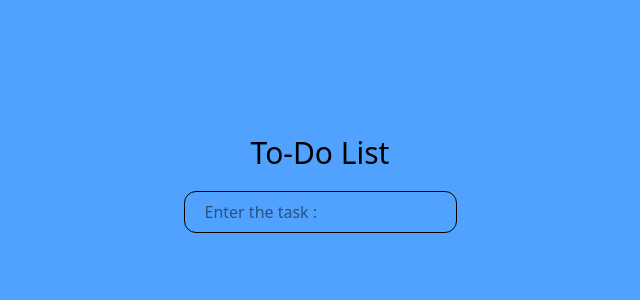
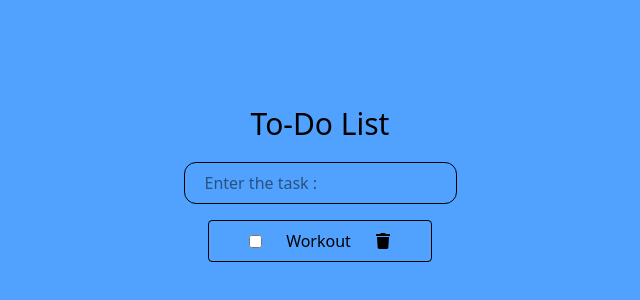
Before and after one commit to shiyyaas/Todolist, a React (Vite) app: page / in a window 1280 px wide. Shown: the part 226-526 px from the top of the page, without its empty margins (320-960 px from the left). Built offline with nearby package versions, Linux system fonts and the light colour scheme.

Commit message:
Finished Task

```diff
--- a/package.json
+++ b/package.json
@@ -13,6 +13,7 @@
     "@tailwindcss/vite": "^4.1.13",
     "react": "^19.1.1",
     "react-dom": "^19.1.1",
+    "react-icons": "^5.5.0",
     "tailwindcss": "^4.1.13"
   },
   "devDependencies": {
--- a/src/App.jsx
+++ b/src/App.jsx
@@ -1,6 +1,7 @@
 // import { useState } from 'react'
 import './App.css'
 import Core from './components/Core'
+import Task from './components/Task'
 
 function App() {
 
@@ -8,6 +9,7 @@ function App() {
     <>
       <div className='flex flex-col min-h-screen items-center justify-center bg-blue-400'>
         <Core />
+        <Task />
       </div>
     </>
   )
--- /dev/null
+++ b/src/components/Task.jsx
@@ -0,0 +1,13 @@
+import { FaTrash } from "react-icons/fa";
+
+export default function Task() {
+    return (
+        <>
+            <div className="flex gap-6 items-center border px-10 py-2 mt-4 rounded">
+                <input id="check?" type="checkbox"  />
+                <label for="check?">Workout</label>
+                <FaTrash />
+            </div>
+        </>
+    )
+}
```
Also changed, not shown: 1 other file (tests, documents, lock files or other folders).
